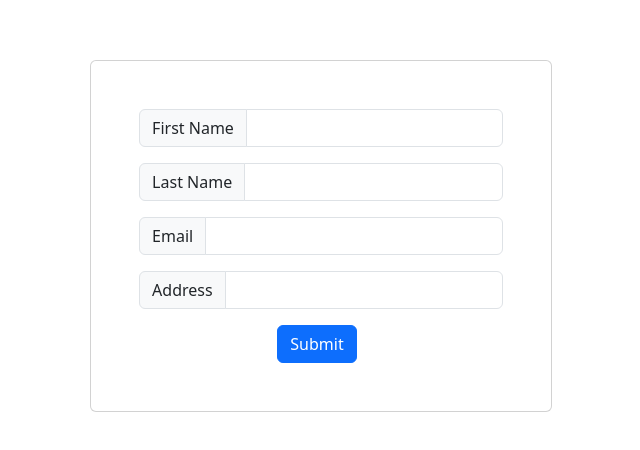
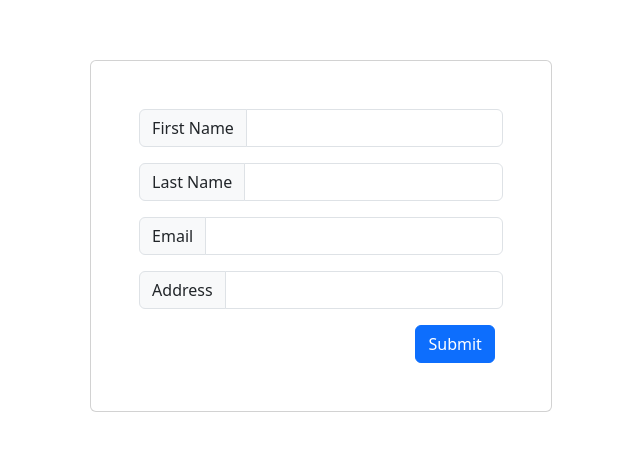
Before and after one commit to beesee-global/customer_service, a React (Vite) app: page / in a window 1280 px wide. Shown: the part 164-614 px from the top of the page, without its empty margins (319-959 px from the left). Built offline with nearby package versions, Linux system fonts and the light colour scheme.

Commit message:
add port slot

```diff
--- a/package.json
+++ b/package.json
@@ -4,7 +4,7 @@
   "version": "0.0.0",
   "type": "module",
   "scripts": {
-    "start": "vite",
+    "start": "vite --port 3001 --open",
     "build": "tsc && vite build",
     "lint": "eslint . --ext ts,tsx --report-unused-disable-directives --max-warnings 0",
     "preview": "vite preview"
--- a/src/components/Form.tsx
+++ b/src/components/Form.tsx
@@ -25,14 +25,17 @@ const [formState, setFormState] = useState<DataModal>(initialFormState);
     const formEle = document.querySelector("form")
     e.preventDefault()
     setFormState(initialFormState)
-    const formData = new FormData(formEle)
-    fetch("https://script.google.com/macros/s/AKfycbxjsE5dbDKkZTwNCiadf01RvQEG2cpgf0W5JU5f4R8QvDY1j3cBDlsO9PFiBN2W-mR_/exec", {
+    if(formEle != null){
+      const formData = new FormData(formEle)
+      fetch("https://script.google.com/macros/s/AKfycbxjsE5dbDKkZTwNCiadf01RvQEG2cpgf0W5JU5f4R8QvDY1j3cBDlsO9PFiBN2W-mR_/exec", {
       method: "POST",
       body: formData
     }).then((res) => res.json()).then((data) => {
       console.log(data)
       setFormState(initialFormState)
     }).catch((error) => console.log(error))
+    }
+
   }
 
   const handleInputChange= (e: any) => {
@@ -95,7 +98,9 @@ const [formState, setFormState] = useState<DataModal>(initialFormState);
               onChange={handleInputChange}
             />
           </InputGroup>
-          <Button type='submit' variant="primary me-2">Submit</Button>
+          <div style={{display: 'flex', justifyContent: 'end'}}>
+            <Button type='submit' variant="primary me-2">Submit</Button>
+          </div>
         </Form>
       </Card.Body>
     </Card>
```
Also changed, not shown: 4 other files (tests, documents, lock files or other folders).
